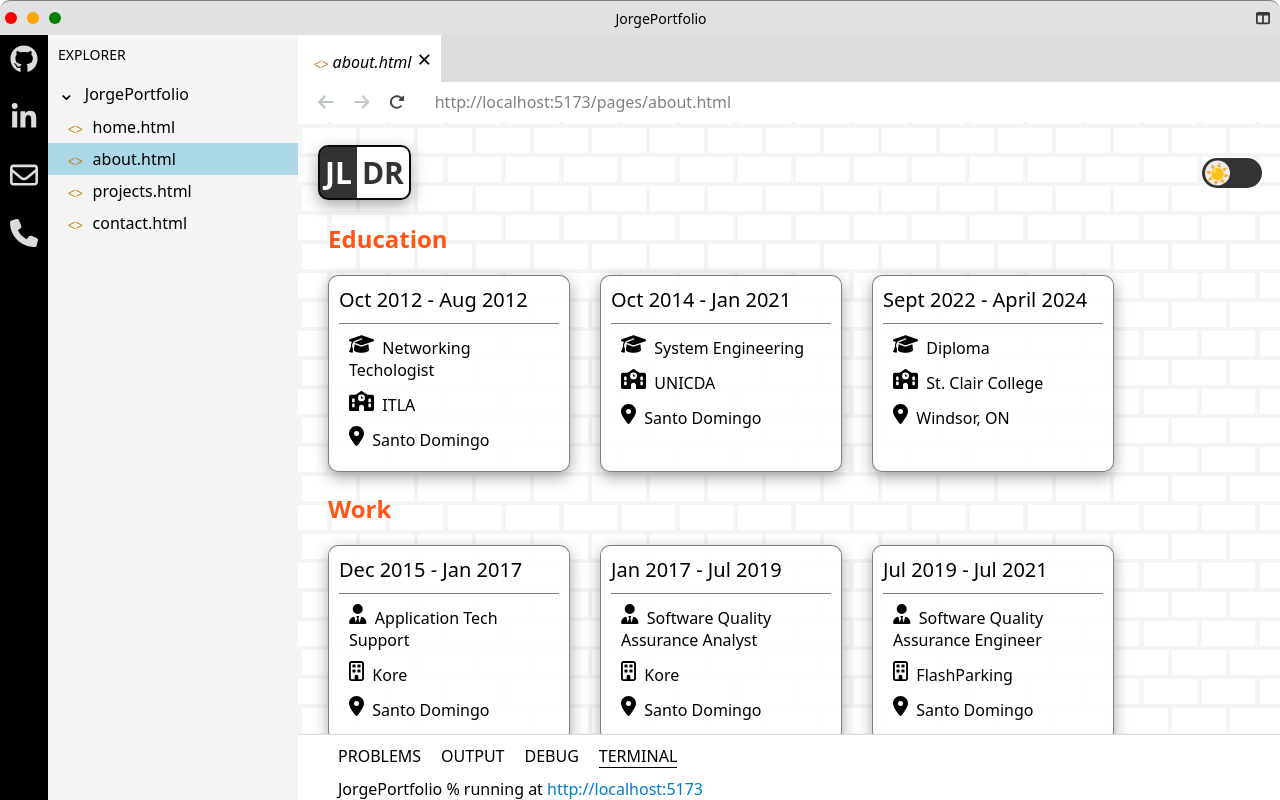
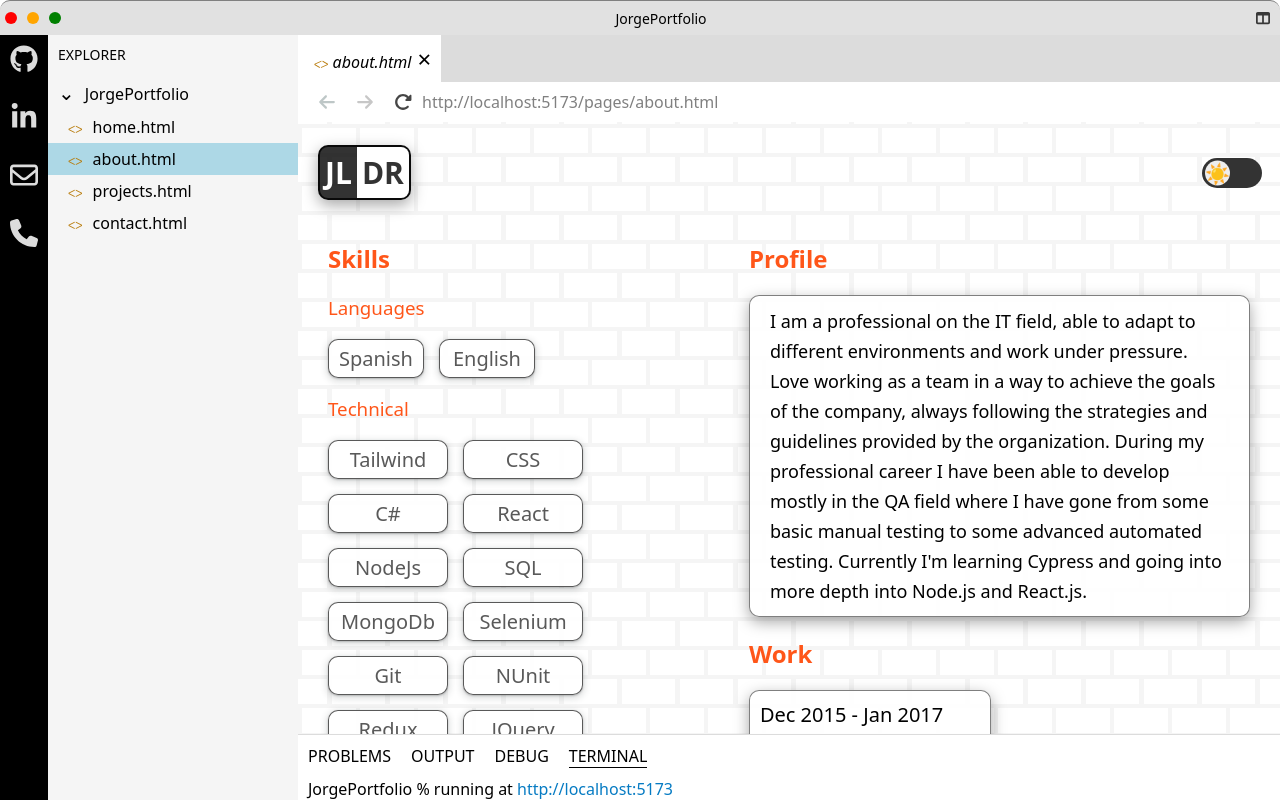
Before and after one commit to jorge20080/MyPortfolio, a React (Vite) app: page /about in a window 1280 px wide. Built offline with nearby package versions, Linux system fonts and the light colour scheme; the HTML template or start-up script is replaced by a standard one.

Commit message:
Fixed a few issues

```diff
--- a/src/components/ExperienceList/ExperienceList.module.css
+++ b/src/components/ExperienceList/ExperienceList.module.css
@@ -1,5 +1,6 @@
 .container h2{
     color: #ff4400e6;
+    /* text-align: center; */
 }
 .container > ul{
     list-style: none;
@@ -7,4 +8,5 @@
     padding:0;
     gap: 30px;
     flex-wrap: wrap;
+    /* justify-content: center; */
 }
--- a/src/components/NavigationBar/NavigationBar.module.css
+++ b/src/components/NavigationBar/NavigationBar.module.css
@@ -19,7 +19,7 @@
     position: fixed;
     left:50px;
     z-index: 101;
-    height: 100vh;
+    height: 100dvh;
     min-width: 250px;
     transform: translateX(-300px);
     color: var(--color-nav-links);
@@ -79,7 +79,7 @@ li ul{
     cursor: pointer;
 }
 .nav_bar{
-    height: calc(100vh - 35px);
+    height: calc(100dvh - 35px);
     display: flex;
     margin: 0;
 }
--- a/src/components/ProjectCard/ProjectCard.module.css
+++ b/src/components/ProjectCard/ProjectCard.module.css
@@ -32,6 +32,7 @@
 }
 .card .links a{
     text-decoration: none;
+    color: var(--project-card-color);
 }
 .card .links a:visited{
     color: var(--project-card-color);
--- a/src/components/SkillsList/SkillsList.module.css
+++ b/src/components/SkillsList/SkillsList.module.css
@@ -1,15 +1,21 @@
 .container{
     max-width: 1200px;
     margin-inline: auto;
-    padding-inline: 30px;
+    padding-inline: 0px;
 }
+/* .container h3{
+    text-align: center;
+} */
 .container.skills section{
     margin-block: 30px;
 }
 .container.skills ul {
     list-style: none;
     padding: 0;
-    display: flex;
+    display: grid;
+    grid-template-columns: 1fr 1fr;
     gap: 15px;
     flex-wrap: wrap;
+    justify-content: center;
+    width: fit-content;
 }
--- a/src/components/Terminal/Terminal.module.css
+++ b/src/components/Terminal/Terminal.module.css
@@ -22,6 +22,7 @@
     list-style: none;
     gap: 20px;
     margin-block:10px;
+    padding-left: 10px;
   }
   .terminal ul li{
     text-transform: uppercase;
@@ -30,7 +31,7 @@
     border-bottom: 1px solid var(--terminal-color);
   }
   .terminal div{
-    padding-inline: 40px;
+    padding-inline: 10px;
   }
   .terminal div span{
     color: rgb(6, 123, 195);
--- a/src/components/URLNavBar/URLNavBar.module.css
+++ b/src/components/URLNavBar/URLNavBar.module.css
@@ -9,16 +9,18 @@
 .container{
     display: flex;
     align-items: center;
-    gap: 20px;
     padding:5px 20px;
     background-color: var(--url-nav-background-color);
 }
 .container span{
     color: var(--url-nav-color);
     background-color: rgba(255, 255, 255, 0.125);
-    width: 100%;
     height: 30px;
     display: grid;
     align-items: center;
     padding-inline: 10px;
 }
+.actions_container{
+    display: flex;
+    gap: 20px;
+}
--- a/src/components/URLNavBar/URLNavBar.tsx
+++ b/src/components/URLNavBar/URLNavBar.tsx
@@ -5,9 +5,11 @@ type Props = {
 const URLNavBar = ({name}: Props) =>{
     return(
         <section className={styles.container}>
-            <svg xmlns="http://www.w3.org/2000/svg" height="18" width="18" viewBox="0 0 448 512"><path fill="#bec7c7" d="M9.4 233.4c-12.5 12.5-12.5 32.8 0 45.3l160 160c12.5 12.5 32.8 12.5 45.3 0s12.5-32.8 0-45.3L109.2 288 416 288c17.7 0 32-14.3 32-32s-14.3-32-32-32l-306.7 0L214.6 118.6c12.5-12.5 12.5-32.8 0-45.3s-32.8-12.5-45.3 0l-160 160z"/></svg>
-            <svg xmlns="http://www.w3.org/2000/svg" height="18" width="18" viewBox="0 0 448 512"><path fill="#c7c7c7" d="M438.6 278.6c12.5-12.5 12.5-32.8 0-45.3l-160-160c-12.5-12.5-32.8-12.5-45.3 0s-12.5 32.8 0 45.3L338.8 224 32 224c-17.7 0-32 14.3-32 32s14.3 32 32 32l306.7 0L233.4 393.4c-12.5 12.5-12.5 32.8 0 45.3s32.8 12.5 45.3 0l160-160z"/></svg>
-            <svg xmlns="http://www.w3.org/2000/svg" height="18" width="18" viewBox="0 0 512 512"><path fill="#464646" d="M463.5 224H472c13.3 0 24-10.7 24-24V72c0-9.7-5.8-18.5-14.8-22.2s-19.3-1.7-26.2 5.2L413.4 96.6c-87.6-86.5-228.7-86.2-315.8 1c-87.5 87.5-87.5 229.3 0 316.8s229.3 87.5 316.8 0c12.5-12.5 12.5-32.8 0-45.3s-32.8-12.5-45.3 0c-62.5 62.5-163.8 62.5-226.3 0s-62.5-163.8 0-226.3c62.2-62.2 162.7-62.5 225.3-1L327 183c-6.9 6.9-8.9 17.2-5.2 26.2s12.5 14.8 22.2 14.8H463.5z"/></svg>
+            <div className={styles.actions_container}>
+                <svg xmlns="http://www.w3.org/2000/svg" height="18" width="18" viewBox="0 0 448 512"><path fill="#bec7c7" d="M9.4 233.4c-12.5 12.5-12.5 32.8 0 45.3l160 160c12.5 12.5 32.8 12.5 45.3 0s12.5-32.8 0-45.3L109.2 288 416 288c17.7 0 32-14.3 32-32s-14.3-32-32-32l-306.7 0L214.6 118.6c12.5-12.5 12.5-32.8 0-45.3s-32.8-12.5-45.3 0l-160 160z"/></svg>
+                <svg xmlns="http://www.w3.org/2000/svg" height="18" width="18" viewBox="0 0 448 512"><path fill="#c7c7c7" d="M438.6 278.6c12.5-12.5 12.5-32.8 0-45.3l-160-160c-12.5-12.5-32.8-12.5-45.3 0s-12.5 32.8 0 45.3L338.8 224 32 224c-17.7 0-32 14.3-32 32s14.3 32 32 32l306.7 0L233.4 393.4c-12.5 12.5-12.5 32.8 0 45.3s32.8 12.5 45.3 0l160-160z"/></svg>
+                <svg xmlns="http://www.w3.org/2000/svg" height="18" width="18" viewBox="0 0 512 512"><path fill="#464646" d="M463.5 224H472c13.3 0 24-10.7 24-24V72c0-9.7-5.8-18.5-14.8-22.2s-19.3-1.7-26.2 5.2L413.4 96.6c-87.6-86.5-228.7-86.2-315.8 1c-87.5 87.5-87.5 229.3 0 316.8s229.3 87.5 316.8 0c12.5-12.5 12.5-32.8 0-45.3s-32.8-12.5-45.3 0c-62.5 62.5-163.8 62.5-226.3 0s-62.5-163.8 0-226.3c62.2-62.2 162.7-62.5 225.3-1L327 183c-6.9 6.9-8.9 17.2-5.2 26.2s12.5 14.8 22.2 14.8H463.5z"/></svg>
+            </div>
             <span>http://localhost:5173/pages/{name}.html</span>
         </section>
     )
--- a/src/index.css
+++ b/src/index.css
@@ -16,6 +16,7 @@ main{
   width: 100%;
   overflow-x: hidden;
   height: calc(100vh - 85px);
+  height: calc(100dvh - 85px);
   overflow-y: auto;
   position: relative;
   background-color: var(--background-block-joint);
--- a/src/pages/About/About.module.css
+++ b/src/pages/About/About.module.css
@@ -1,8 +1,14 @@
 :root{
     --h3-color: rgba(71, 71, 71, 0.9);
+    --card-background-color: rgba(255, 255, 255, 0.9);
+    --card-color: black;
+    --card-border: 1px solid rgba(0, 0, 0, 0.5);
 }
 [data-theme="dark"]{
     --h3-color: gainsboro;
+    --card-background-color: rgba(71, 71, 71, 0.9);
+    --card-color: gainsboro;
+    --card-border: 1px solid gray;
 }
 
 .container{
@@ -10,13 +16,16 @@
     margin-inline: auto;
     padding-inline: 30px;
     margin-bottom: 50px;
+    display: flex;
+    flex-direction: row-reverse;
+    gap: 100px;
 }
 .container:nth-of-type(1){
     margin-top: 100px;
 }
-.container > h2{
+.container h2{
     color: #ff4400e6;
-    margin-inline: 30px;
+    margin-inline: 0px;
 }
 .container h3{
     color: var(--h3-color);
@@ -24,8 +33,37 @@
     font-weight: 500;
 }
 
+.container p{
+    font-size: 18px;
+    line-height: 30px;
+    color: var(--card-color);
+    background-color: var(--card-background-color);
+    border: var(--card-border);
+    box-shadow: rgba(0, 0, 0, 0.35) 0px 5px 15px;
+    padding:10px 20px;
+    border-radius: 10px;
+}
+/* .container .description{
+    display: grid;
+    gap: 50px;
+    height: auto;
+} */
+.container img{
+    width: 100%;
+    border-radius: 50%;
+    border: 1px solid gainsboro;
+    height: auto;
+    aspect-ratio: 1;
+}
+.aside{
+    width: fit-content;
+}
 
-
+@media screen and (max-width:1000px){
+    .container{
+        display:block;
+    }
+}
 /* .flex{
     display: flex;
     flex-direction: row-reverse;
--- a/src/pages/About/About.tsx
+++ b/src/pages/About/About.tsx
@@ -6,6 +6,7 @@ import workList from '../../data/work-experience.json';
 import { getTechSkills, getOtherSkills, getSoftSkills, Skill, getLanguages } from "../../utils/skills-helper";
 import ExperienceList from "../../components/ExperienceList/ExperienceList";
 import SkillsList from "../../components/SkillsList/SkillsList";
+import profileImage from '../../assets/profilepic4.png';
 
 const About = () =>{
     document.title="Jorge - About";
@@ -19,15 +20,25 @@ const About = () =>{
             <OpenedTabLayout name="about"/>
             <Header />
             <section className={styles.container}>
-                <ExperienceList title="Education" educationList={educationList}/>
-                <ExperienceList title="Work" workList={workList}/>
-            </section>
-            <section className={styles.container}>
-                <h2>Skills</h2>
-                <SkillsList title="Technical" skillsList={techSkills}/>
-                <SkillsList title="Soft" skillsList={softSkills}/>
-                <SkillsList title="Other" skillsList={otherSkills}/>
-                <SkillsList title="Languages" skillsList={languages}/>
+                <div>
+                    <h2>Profile</h2>
+                    <p>I am a professional on the IT field, able to adapt to different environments and work
+                        under pressure. Love working as a team in a way to achieve the goals of the company,
+                        always following the strategies and guidelines provided by the organization. During
+                        my professional career I have been able to develop mostly in the QA field where I
+                        have gone from some basic manual testing to some advanced automated testing.
+                        Currently I'm learning Cypress and going into more depth into Node.js and React.js.
+                    </p>
+                    <ExperienceList title="Work" workList={workList}/>
+                    <ExperienceList title="Education" educationList={educationList}/>
+                </div>
+                <aside className={styles.aside}>
+                    <h2>Skills</h2>
+                    <SkillsList title="Languages" skillsList={languages}/>
+                    <SkillsList title="Technical" skillsList={techSkills}/>
+                    <SkillsList title="Soft" skillsList={softSkills}/>
+                    <SkillsList title="Other" skillsList={otherSkills}/>
+                </aside>
             </section>
         </>
     )
--- a/src/pages/Home/Home.module.css
+++ b/src/pages/Home/Home.module.css
@@ -17,30 +17,16 @@
 }
 
 .container h2{
+    font-weight: 900;
+    /* color: rgb(47, 47, 245); */
+    color:var(--home-secondary-color);
+    font-weight: 600;
     font-size: 40px;
-    font-weight: 100;
-    /* color: rgb(47, 47, 245); */
+}
+.container h2 .hello{
     color:var(--home-color);
 }
-.container h2 .hello{
-    font-size: 30px;
-    color:var(--home-color);
-}
-.container .first{
-    background-color: black;
-    /* padding: 0 10px; */
-    color: white;
-    font-size: 35px;
-    border-radius: 10px;
-    color: var(--home-secondary-color);
-    background-color: transparent;
-    /* border: 2px solid rgba(255, 68, 0, 0.8); */
-    font-weight: 900;
-    border-radius: 50px;
-
-}
 .container img{
-    height: 70%;
     border-radius: 50%;
     box-shadow: var(--image-shadow-color);
     max-width: 500px;
@@ -96,23 +82,26 @@
 }
 
 .text_content div{
-    font-size: 45px;
+    font-size: 35px;
     color: cadetblue;
     margin-bottom: 30px;
     font-weight: 900;
-    color: var(--home-secondary-color);
+    color: var(--home-color);
 }
 @media screen and (max-width:900px){
     .content_container{
         flex-direction: column;
         gap: 0;
+        justify-content:start;
+        align-items:start;
         margin-block: 50px;
+        height: auto;
     }
     .container img{
-        margin-inline: auto;
+        /* margin-inline: auto;
         max-width: 50%;
-        min-width: 200px;
-        height: auto;
+        min-width: 200px; */
+        width: 60vw;
     }
 }
 
```
